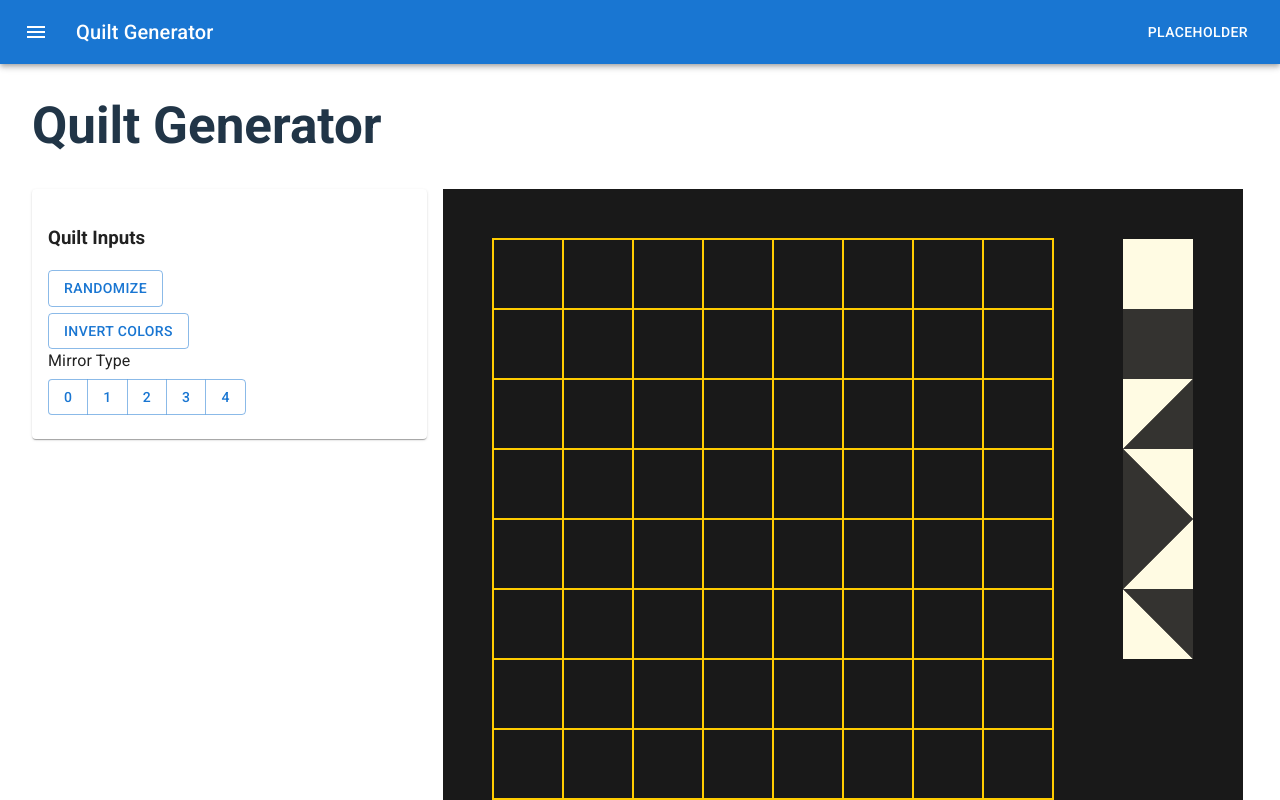
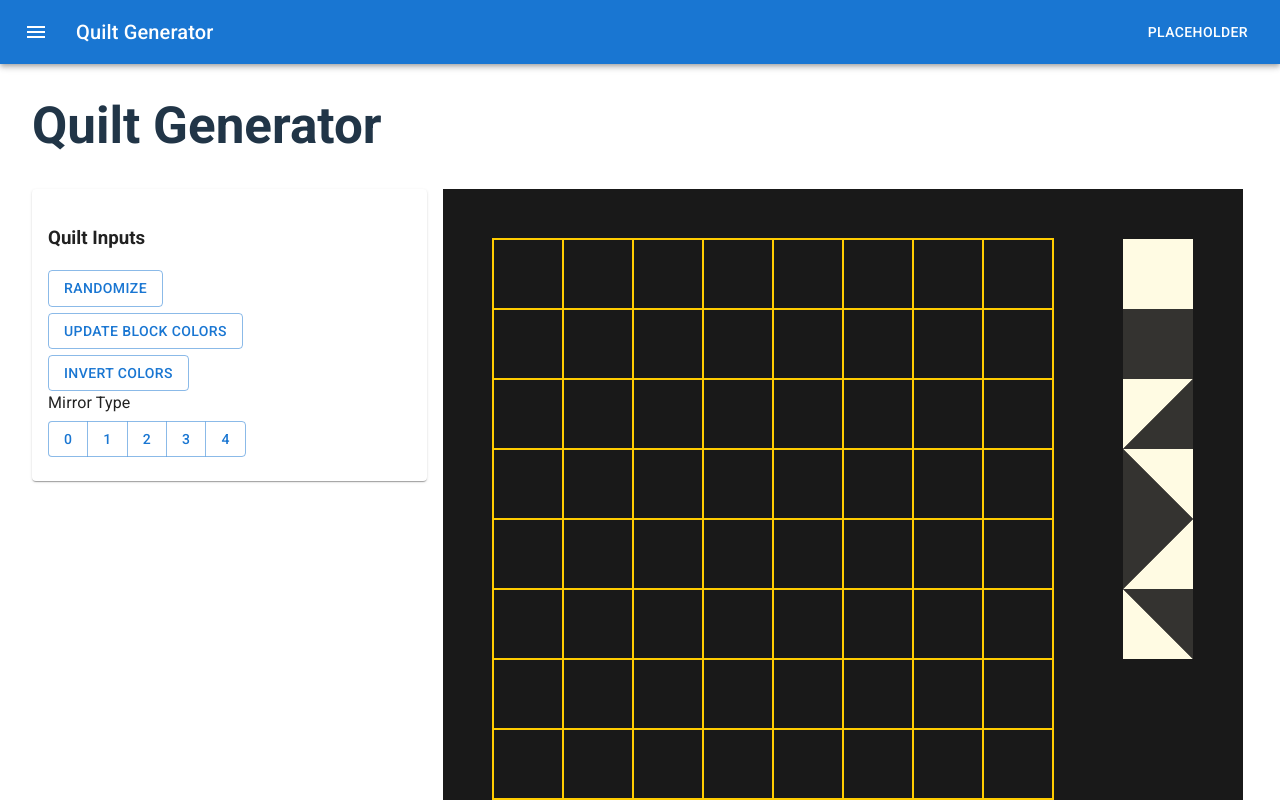
Before and after one commit to yukonnor/quilt-generator, a React (Vite) app in the folder quilt-generator-app/: page / in a window 1280 px wide. Shown: the top 800 px of the page. Built offline with nearby package versions, Linux system fonts and the light colour scheme.

Commit message:
add ability to click color options and update colors

```diff
--- a/quilt-generator-app/src/App.jsx
+++ b/quilt-generator-app/src/App.jsx
@@ -24,6 +24,7 @@ const sketchParams = {
   randomFill: null,
   invertColors: null,
   updateMirrorType: null,
+  updateAllPieceColors: null,
 };
 
 function App() {
--- a/quilt-generator-app/src/components/SketchInputs.jsx
+++ b/quilt-generator-app/src/components/SketchInputs.jsx
@@ -4,7 +4,6 @@ import { Card, CardContent, Slider, Button, ButtonGroup, Typography, Tooltip } f
 import ColorInput from "./ColorInput";
 
 const SketchInputs = ({ params, onParamChange }) => {
-  console.log("SketchInputs params:", params);
   return (
     <Card className="quilt-inputs">
       <CardContent>
@@ -41,6 +40,22 @@ const SketchInputs = ({ params, onParamChange }) => {
             }}
           >
             Randomize
+          </Button>
+        </Tooltip>
+
+        {/* updateAllPieceColors */}
+        <Typography gutterBottom></Typography>
+        <Tooltip title="Shortcut: tbd">
+          <Button
+            variant="outlined"
+            color="primary"
+            onClick={() => {
+              if (params.invertColors) {
+                params.updateAllPieceColors();
+              }
+            }}
+          >
+            Update Block Colors
           </Button>
         </Tooltip>
 
--- a/quilt-generator-app/src/models/models.js
+++ b/quilt-generator-app/src/models/models.js
@@ -297,12 +297,13 @@ export class Block {
     }
   }
 
-  updatePieceColors(newLightColor, newDarkColor) {
+  updateAllPieceColors(newLightColor, newDarkColor) {
     // Updates the colors of all of the pieces in the block.
     for (let row = 0; row < this.rows; row++) {
       for (let col = 0; col < this.cols; col++) {
         let piece = this.pieces[row][col];
-        piece.piece.color = [newLightColor, newDarkColor];
+        piece.color[0] = newLightColor;
+        piece.color[1] = newDarkColor;
       }
     }
   }
@@ -379,13 +380,13 @@ export class PieceOptions {
     }
   }
 
-  updateColors(colorObj) {
+  updateColors(colorOptionObj) {
     for (let i = 0; i < NUM_PIECE_OPTIONS; i++) {
-      if (colorObj.color_type === "dark") {
-        this.pieceOptions[i].color[1] = colorObj.color;
+      if (colorOptionObj.colorType === "dark") {
+        this.pieceOptions[i].color[1] = colorOptionObj.color;
       }
-      if (colorObj.color_type === "light") {
-        this.pieceOptions[i].color[0] = colorObj.color;
+      if (colorOptionObj.colorType === "light") {
+        this.pieceOptions[i].color[0] = colorOptionObj.color;
       }
     }
   }
@@ -428,35 +429,35 @@ export class ColorOption {
 export class ColorOptions {
   constructor(lightColors = LIGHT_COLORS, darkColors = DARK_COLORS) {
     this.coords = [BLOCK_COORDS[0], 8 * DEFAULT_PIECE_WIDTH + BLOCK_COORDS[1] * 2]; // [x,y] pos of color options block
-    this.colorOptions = this.createColorOptions(lightColors, darkColors);
+    this.options = this.createColorOptions(lightColors, darkColors);
   }
 
   createColorOptions(lightColors, darkColors) {
-    let colorOptions = [];
+    let options = [];
 
     for (let i = 0; i < lightColors.length; i++) {
       let x = this.coords[0] + i * DEFAULT_PIECE_WIDTH;
       let y = this.coords[1];
 
       let newColorOption = new ColorOption(lightColors[i], "light", [x, y]);
-      colorOptions.push(newColorOption);
+      options.push(newColorOption);
     }
 
     for (let i = 0; i < darkColors.length; i++) {
       let x = this.coords[0] + i * DEFAULT_PIECE_WIDTH;
       let y = this.coords[1] + DEFAULT_PIECE_WIDTH; // one row below dark colors
 
-      let newColorOption = new ColorOption(darkColors[i], "light", [x, y]);
-      colorOptions.push(newColorOption);
+      let newColorOption = new ColorOption(darkColors[i], "dark", [x, y]);
+      options.push(newColorOption);
     }
 
-    return colorOptions;
+    return options;
   }
 
   draw(p) {
-    for (let i = 0; i < this.colorOptions.length; i++) {
+    for (let i = 0; i < this.options.length; i++) {
       // draw each color option block
-      this.colorOptions[i].draw(p);
+      this.options[i].draw(p);
     }
   }
 }
--- a/quilt-generator-app/src/quilt-canvas.js
+++ b/quilt-generator-app/src/quilt-canvas.js
@@ -31,7 +31,14 @@ const quiltCanvas = (p) => {
       };
       p.params.invertColors = () => block.invertColors();
       p.params.updateMirrorType = (mirrorType) => block.updateMirrorType(mirrorType);
+      p.params.updateAllPieceColors = () => {
+        let lightColor = pieceOptions.pieceOptions[0].color[0];
+        let darkColor = pieceOptions.pieceOptions[0].color[1];
+        block.updateAllPieceColors(lightColor, darkColor);
+      };
     }
+
+    console.log("colorOptions in setup:", colorOptions);
   };
 
   p.draw = () => {
@@ -45,6 +52,21 @@ const quiltCanvas = (p) => {
 
     if (mode === "quilt_preview") {
       block.drawQuiltMode(p, 5, 4);
+    }
+  };
+
+  p.mousePressed = () => {
+    if (colorOptions) {
+      for (let colorOption of colorOptions.options) {
+        if (
+          p.mouseX >= colorOption.coords[0] &&
+          p.mouseX <= colorOption.coords[0] + colorOption.width &&
+          p.mouseY >= colorOption.coords[1] &&
+          p.mouseY <= colorOption.coords[1] + colorOption.width
+        ) {
+          pieceOptions.updateColors(colorOption);
+        }
+      }
     }
   };
 
```
